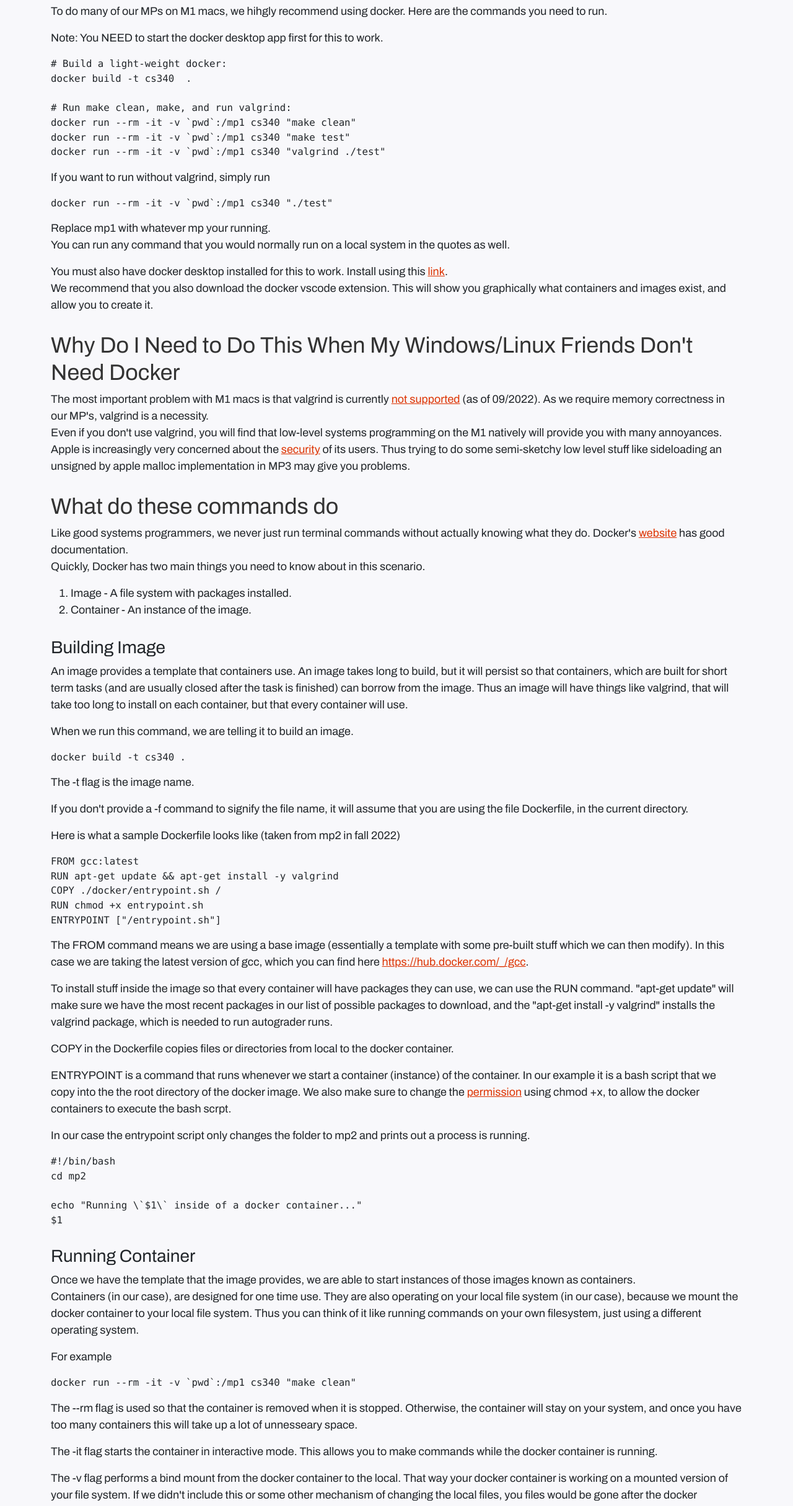
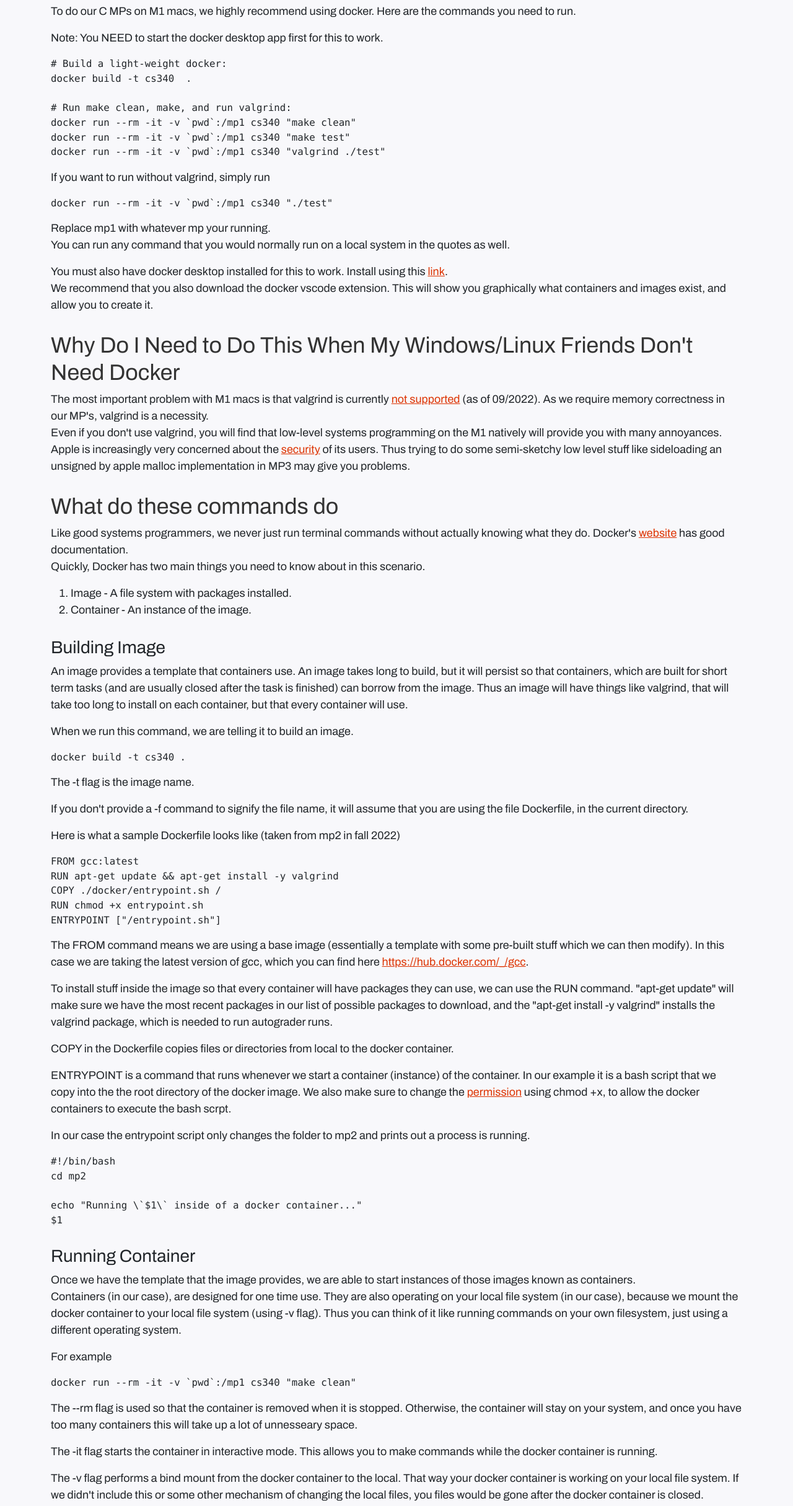
Before and after one commit to illinois/systems-encyclopedia, an Eleventy site: page src/articles/illinois/docker_mac.md in a window 1280 px wide. Shown: the part 128-2558 px from the top of the page at 62% size. Built offline with nearby package versions, Linux system fonts and the light colour scheme; Eleventy itself is replaced by a stand-in of ours; code samples lack their colours; files that its build step writes are made by us from their sources; a small style sheet from the web is missing; what markdown-it-attrs, sharp would draw is missing.

Commit message:
fixed typo in docker

```diff
--- a/src/articles/illinois/docker_mac.md
+++ b/src/articles/illinois/docker_mac.md
@@ -16,7 +16,7 @@ h3 { margin-top: 30px; }
 
 # Docker Setup Guide for Mac
 
-To do many of our MPs on M1 macs, we hihgly recommend using docker. Here are the commands you need to run.
+To do our C MPs on M1 macs, we highly recommend using docker. Here are the commands you need to run.
 
 Note: You NEED to start the docker desktop app first for this to work.
 
@@ -93,7 +93,7 @@ $1
 ### Running Container
 
 Once we have the template that the image provides, we are able to start instances of those images known as containers.
-Containers (in our case), are designed for one time use. They are also operating on your local file system (in our case), because we mount the docker container to your local file system. Thus you can think of it like running commands on your own filesystem, just using a different operating system.
+Containers (in our case), are designed for one time use. They are also operating on your local file system (in our case), because we mount the docker container to your local file system (using -v flag). Thus you can think of it like running commands on your own filesystem, just using a different operating system.
 
 For example
 
@@ -105,7 +105,7 @@ The --rm flag is used so that the container is removed when it is stopped. Other
 
 The -it flag starts the container in interactive mode. This allows you to make commands while the docker container is running.
 
-The -v flag performs a bind mount from the docker container to the local. That way your docker container is working on a mounted version of your file system. If we didn't include this or some other mechanism of changing the local files, you files would be gone after the docker container is closed.
+The -v flag performs a bind mount from the docker container to the local. That way your docker container is working on your local file system. If we didn't include this or some other mechanism of changing the local files, you files would be gone after the docker container is closed.
 
 cs340 is the image name.
 
```
